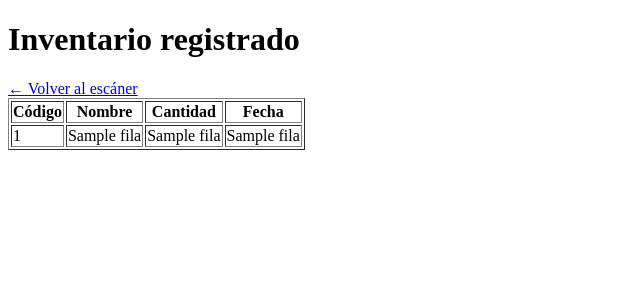
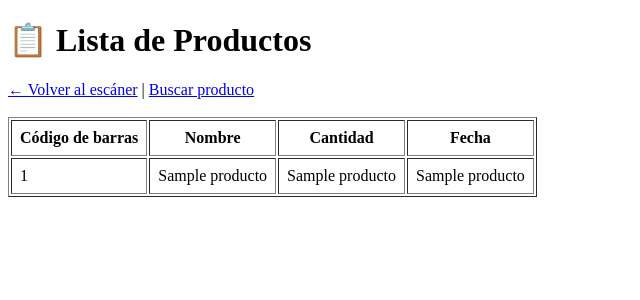
Before and after one commit to JUANTG23/inventario-barcode, a Flask app: template templates/lista.html in a window 1280 px wide. Shown: the top 300 px of the page, without its empty margins (0-640 px from the left). Run offline with Flask 3, Linux system fonts and the light colour scheme; the template is opened without the code that fills it: most values are stand-ins (such as "Sample title", 1, 10 or a date in 2020).

Commit message:
Reparado lista.html para evitar error interno

```diff
--- a/templates/lista.html
+++ b/templates/lista.html
@@ -1,28 +1,29 @@
-<!doctype html>
+<!DOCTYPE html>
 <html lang="es">
 <head>
   <meta charset="UTF-8">
-  <title>Lista de Inventario</title>
+  <title>Inventario Registrado</title>
 </head>
 <body>
-  <h1>Inventario registrado</h1>
-  <a href="/">← Volver al escáner</a>
-  <table border="1">
+  <h1>📋 Lista de Productos</h1>
+  <a href="/">← Volver al escáner</a> | <a href="/buscar">Buscar producto</a>
+  <br><br>
+  <table border="1" cellpadding="8">
     <thead>
       <tr>
-        <th>Código</th>
+        <th>Código de barras</th>
         <th>Nombre</th>
         <th>Cantidad</th>
         <th>Fecha</th>
       </tr>
     </thead>
     <tbody>
-      {% for fila in inventario %}
+      {% for producto in inventario %}
       <tr>
-        <td>{{ fila[0] }}</td>
-        <td>{{ fila[1] }}</td>
-        <td>{{ fila[2] }}</td>
-        <td>{{ fila[3] }}</td>
+        <td>{{ producto[0] }}</td>
+        <td>{{ producto[1] }}</td>
+        <td>{{ producto[2] }}</td>
+        <td>{{ producto[3] }}</td>
       </tr>
       {% endfor %}
     </tbody>
```
